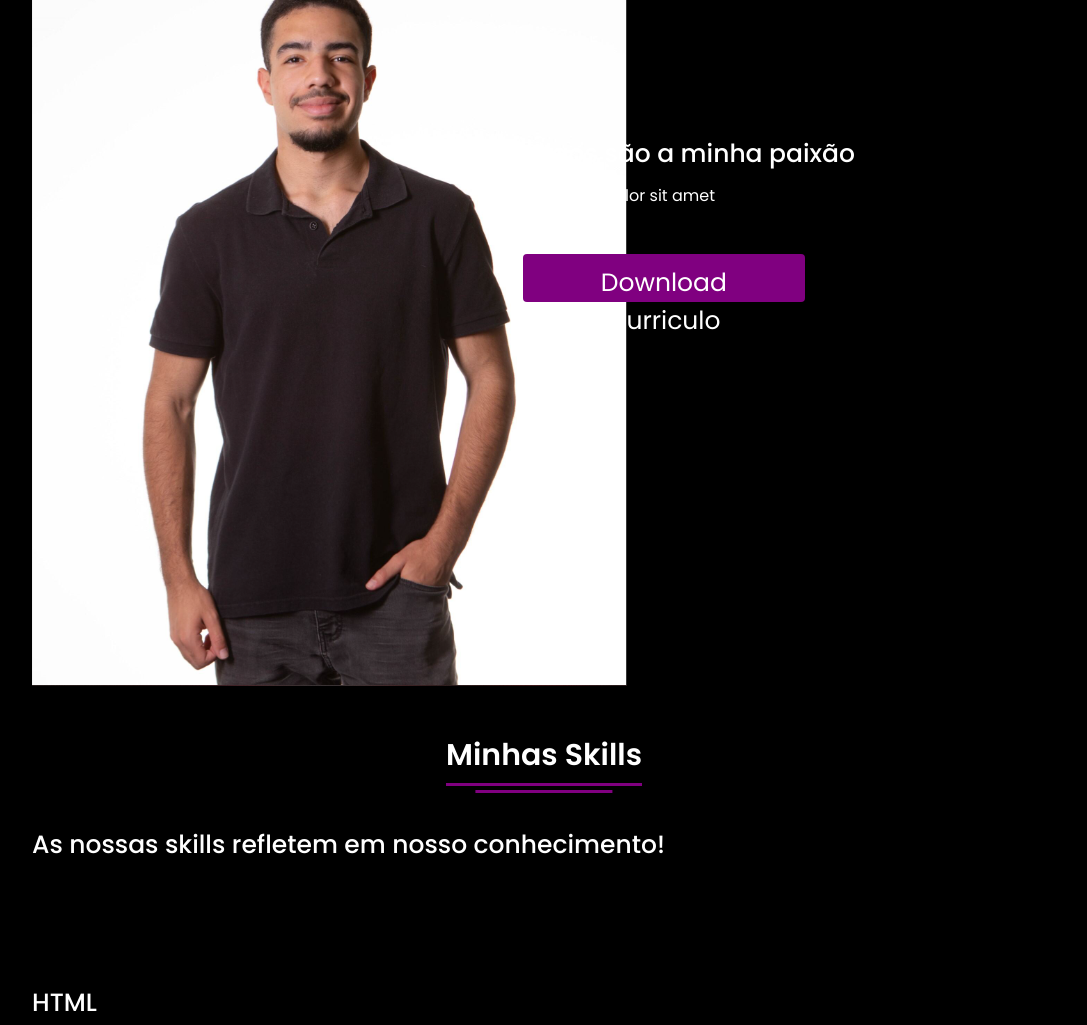
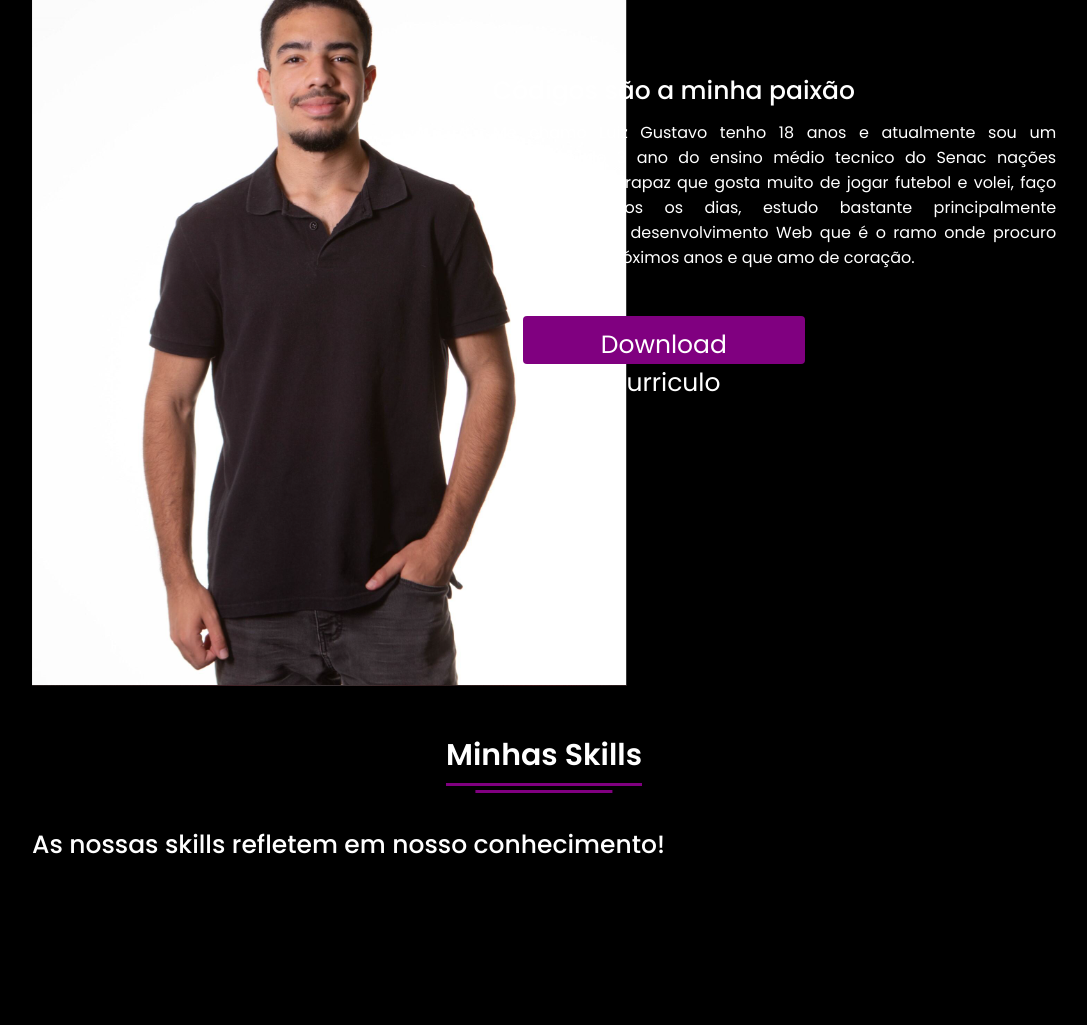
Before and after one commit to LGdds/New-Portf-lio, a plain HTML site: page index.html in a window 1280 px wide. Shown: the part 1100-2125 px from the top of the page, without its empty margins (96-1183 px from the left). Drawn offline with nearby package versions, Linux system fonts and the light colour scheme.

Commit message:
alteracao

```diff
--- a/index.html
+++ b/index.html
@@ -78,7 +78,9 @@
                 <div class="direita" data-aos="fade-esquerdo" data-aos-duration="1500" data-aos-delay="200">
                     <div class="topico">Códigos são a minha paixão</div>
                     <p data-aos="flip-down" data-aos-duration="1500" data-aos-delay="300">
-                        Lorem ipsum, dolor sit amet
+                        Me chamo Luiz Gustavo tenho 18 anos e atualmente sou um estudante do 3 ano do ensino médio tecnico do Senac nações unidas, sou um rapaz que
+                        gosta muito de jogar futebol e volei, faço academia todos os dias, estudo bastante principalmente programação e desenvolvimento Web que é
+                        o ramo onde procuro trabalhar nos próximos anos e que amo de coração.
                     </p>
                     <div class="button" data-aos="zoom-in-right" data-aos-duration="1500" data-aos-delay="400">
                         <button>Download Curriculo</button>
@@ -96,7 +98,12 @@
                     <div class="topico" data-aos="fade-direito" data-aos-duration="1200" data-aos-delay="200">
                         As nossas skills refletem em nosso conhecimento!
                     </div>
-                    <p data-aos="fade-direito" data-aos-duration="1200" data-aos-delay="400">Lorem ipsum, dolor sit amet</p>
+                    <p data-aos="fade-direito" data-aos-duration="1200" data-aos-delay="400">
+                        Algumas habilidades que eu tenho são HTML, CSS, JavaScript, Java, framworks, e atualmente venho aprendendo sobre Node, ESnext, Ajax, jQuery, React, tailwind CSS, VueJS e Angular.
+                        Já algumas soft skills que eu tenho se destacam o foco, percistencia, determinação, trabalho em grupo, autonomia, comunicação,
+                        criativo, esforçado, produtivo, auxilio na soluções de problemas, liderança de grupo, honesto, simpatico e falo duas linguas fluentemente Inglês, português e também
+                        tenho espanhol intermediario, busco futuramente também aprender alemão, frances e italiano.
+                    </p>
                     <div class="experiencia">
                         <div class="num">6</div>
                         <div class="exp">
@@ -172,21 +179,23 @@
                         <i class="fas fa-desktop"></i>
                     </div>
                     <div class="topico">Desenvolvimento Web</div>
-                    <p>Lorem ipsum, dolor sit amet Lorem ipsum, dolor sit amet</p>
+                    <p>Venho fazendo projetos de sites, telas interativas, layouts de restaurantes onde busco desenvolver minhas habilidades e também entra aqui esse Portfólio do qual me esforcei muito para produzilo.</p>
                 </div>
                 <div class="box" data-aos="fade-up " data-aos-duration="1500" data-aos-delay="400">
                     <div class="icon">
                         <i class="fas fa-paint-brush"></i>
                     </div>
                     <div class="topico">Design grafico</div>
-                    <p>Lorem ipsum, dolor sit amet Lorem ipsum, dolor sit amet</p>
+                    <p>Tenho bastante conhecimento em design grafico em aplicações de projetos Web, mas estou procurando evoluir cada vez mais para me consolidar no mercado.</p>
                 </div>
                 <div class="box" data-aos="fade-up " data-aos-duration="1500" data-aos-delay="600">
                     <div class="icon">
                         <i class="fas fa-tablet-alt"></i>
                     </div>
                     <div class="topico">Desenvolvimento de Sites</div>
-                    <p>Lorem ipsum, dolor sit amet Lorem ipsum, dolor sit amet</p>
+                    <p>Nos ultimos meses venho desenvolvendo algumas aplicações de sites interativos como por exemplo o meu atual projeto de ano do senac, onde construi com minha equipe um site
+                        que auxilia jovens a ingressar no mercado de trabalho.
+                    </p>
                 </div>
             </div>
         </div>
@@ -199,7 +208,7 @@
             </div>
             <div class="texto">
                 <div class="topico" data-aos="fade-direito" data-aos-duration="1500" data-aos-delay="200">Tem algum projeto que gostaria de compartilhar comigo, para eu poder melhorar minhas habilidades?</div>
-                <p>Lorem ipsum, dolor sit amet Lorem ipsum, dolor sit amet</p>
+                <p>Entre em contato comigo pelo Email: guga5378@gmail.com, pelo linkedin no qual eu ja deixei direcionado acima ou ligue no numero: (11) 95194-1006</p>
                 <div class="button" data-aos="zoom-in" data-aos-duration="1500" data-aos-delay="400">
                     <button>Vamos Conversar</button>
                 </div>
```
